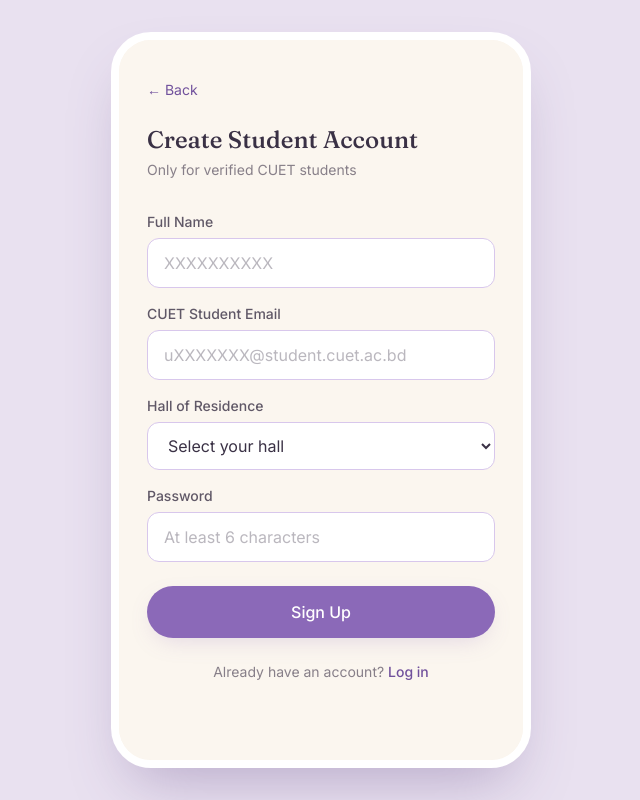
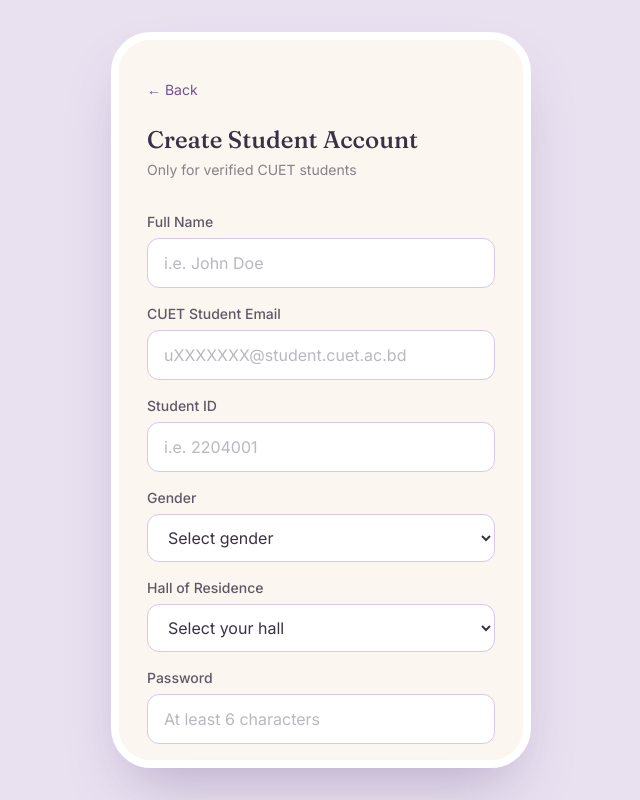
Before and after one commit to FatemaJannatRup/CUETGo, a React (Vite) app: page /student/signup in a window 1280 px wide. Shown: the whole page, without its empty margins (319-959 px from the left). Built offline with nearby package versions, Linux system fonts and the light colour scheme.

Commit message:
Add student ID and gender fields to signup form

```diff
--- a/src/pages/StudentSignup.jsx
+++ b/src/pages/StudentSignup.jsx
@@ -4,9 +4,10 @@ import { useAuth } from '../context/AuthContext.jsx'
 import Field, { inputClass } from '../components/Field.jsx'
 
 const CUET_EMAIL = /^u\d{7}@student\.cuet\.ac\.bd$/i
+const STUDENT_ID = /^\d{7}$/
 
 export default function StudentSignup() {
-  const [form, setForm] = useState({ name: '', email: '', hall: '', password: '' })
+  const [form, setForm] = useState({ name: '', email: '', studentId: '', gender: '', hall: '', password: '' })
   const [error, setError] = useState('')
   const [busy, setBusy] = useState(false)
   const { studentSignup } = useAuth()
@@ -23,12 +24,16 @@ export default function StudentSignup() {
     if (!CUET_EMAIL.test(form.email)) {
       return setError('Use your CUET student email, e.g. u2204064@student.cuet.ac.bd')
     }
+    if (!STUDENT_ID.test(form.studentId)) return setError('Enter your 7-digit student ID, e.g. 2204064')
+    if (!form.gender) return setError('Select your gender.')
     if (form.password.length < 6) return setError('Password must be at least 6 characters.')
 
     setBusy(true)
     const res = await studentSignup({
       name: form.name,
       email: form.email.toLowerCase(),
+      studentId: form.studentId,
+      gender: form.gender,
       hall: form.hall,
       password: form.password,
     })
@@ -49,7 +54,7 @@ export default function StudentSignup() {
         <Field label="Full Name">
           <input
             className={inputClass}
-            placeholder="XXXXXXXXXX"
+            placeholder="i.e. John Doe"
             value={form.name}
             onChange={(e) => update('name', e.target.value)}
           />
@@ -62,6 +67,28 @@ export default function StudentSignup() {
             value={form.email}
             onChange={(e) => update('email', e.target.value)}
           />
+        </Field>
+        <Field label="Student ID">
+          <input
+            className={inputClass}
+            inputMode="numeric"
+            placeholder="i.e. 2204001"
+            value={form.studentId}
+            onChange={(e) => update('studentId', e.target.value)}
+          />
+        </Field>
+        <Field label="Gender">
+          <select
+            className={inputClass}
+            required
+            value={form.gender}
+            onChange={(e) => update('gender', e.target.value)}
+          >
+            <option value="">Select gender</option>
+            <option value="female">Female</option>
+            <option value="male">Male</option>
+            <option value="unknown">Prefer not to say</option>
+          </select>
         </Field>
         <Field label="Hall of Residence">
           <select
```
